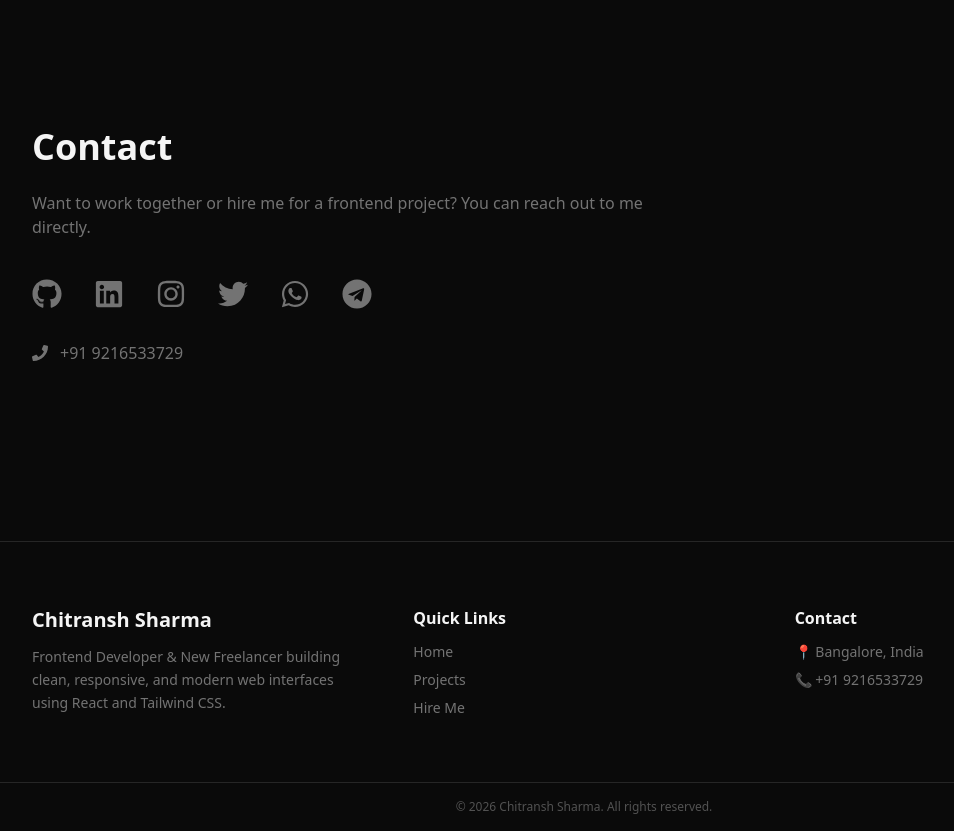
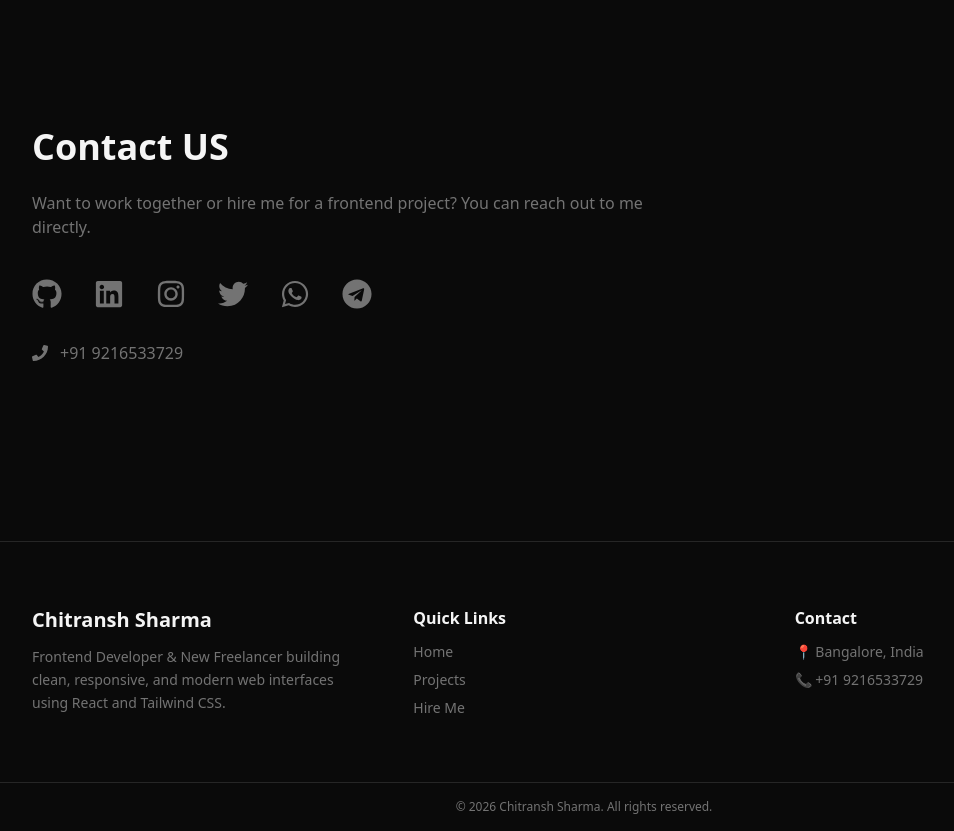
Before and after one commit to chandu0192/My-Portfolio, a React (Vite) app: page / in a window 1280 px wide. Shown: the part 1600-2431 px from the top of the page, without its empty margins (56-1010 px from the left). Built offline with nearby package versions, Linux system fonts and the light colour scheme.

Commit message:
Make good user expirience

```diff
--- a/src/components/Contact.jsx
+++ b/src/components/Contact.jsx
@@ -9,7 +9,7 @@ export default function Contact() {
       transition={{ duration: 0.5 }}
       className="max-w-6xl mx-auto px-6 py-24"
     >
-      <h2 className="text-4xl font-bold mb-6">Contact</h2>
+      <h2 className="text-4xl font-bold mb-6">Contact US</h2>
 
       <p className="text-neutral-500 mb-10 max-w-2xl">
         Want to work together or hire me for a frontend project? You can reach out to me directly.
--- a/src/components/Footer.jsx
+++ b/src/components/Footer.jsx
@@ -59,7 +59,7 @@ export default function Footer({ setActiveSection }) {
       </div>
 
       {/* BOTTOM BAR */}
-      <div className="border-t border-neutral-800 py-4 text-center text-xs text-neutral-600 dark:text-neutral-300">
+      <div className="border-t border-neutral-800 py-4 text-center text-xs text-neutral-500">
         © {new Date().getFullYear()} Chitransh Sharma. All rights reserved.
       </div>
     </footer>
```
